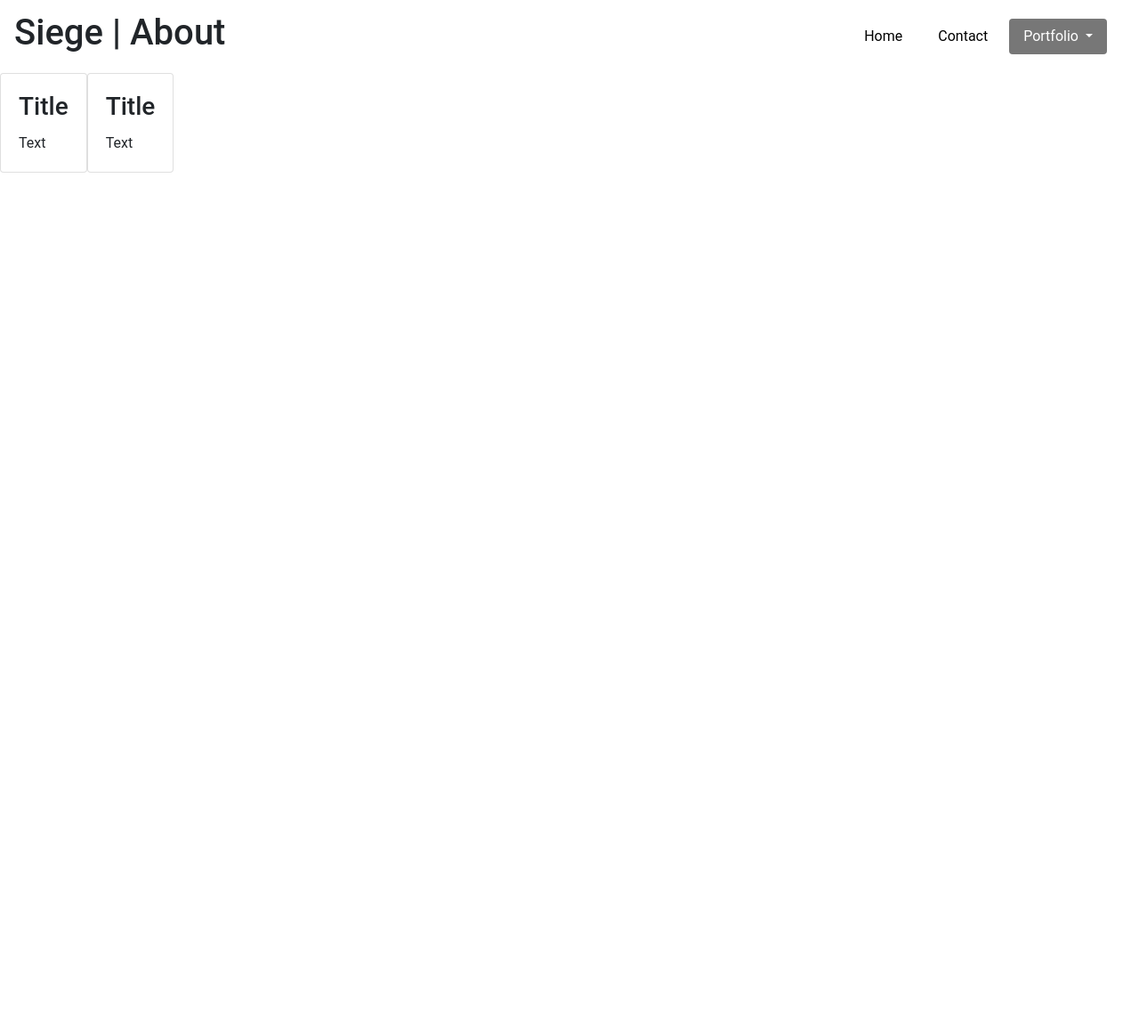
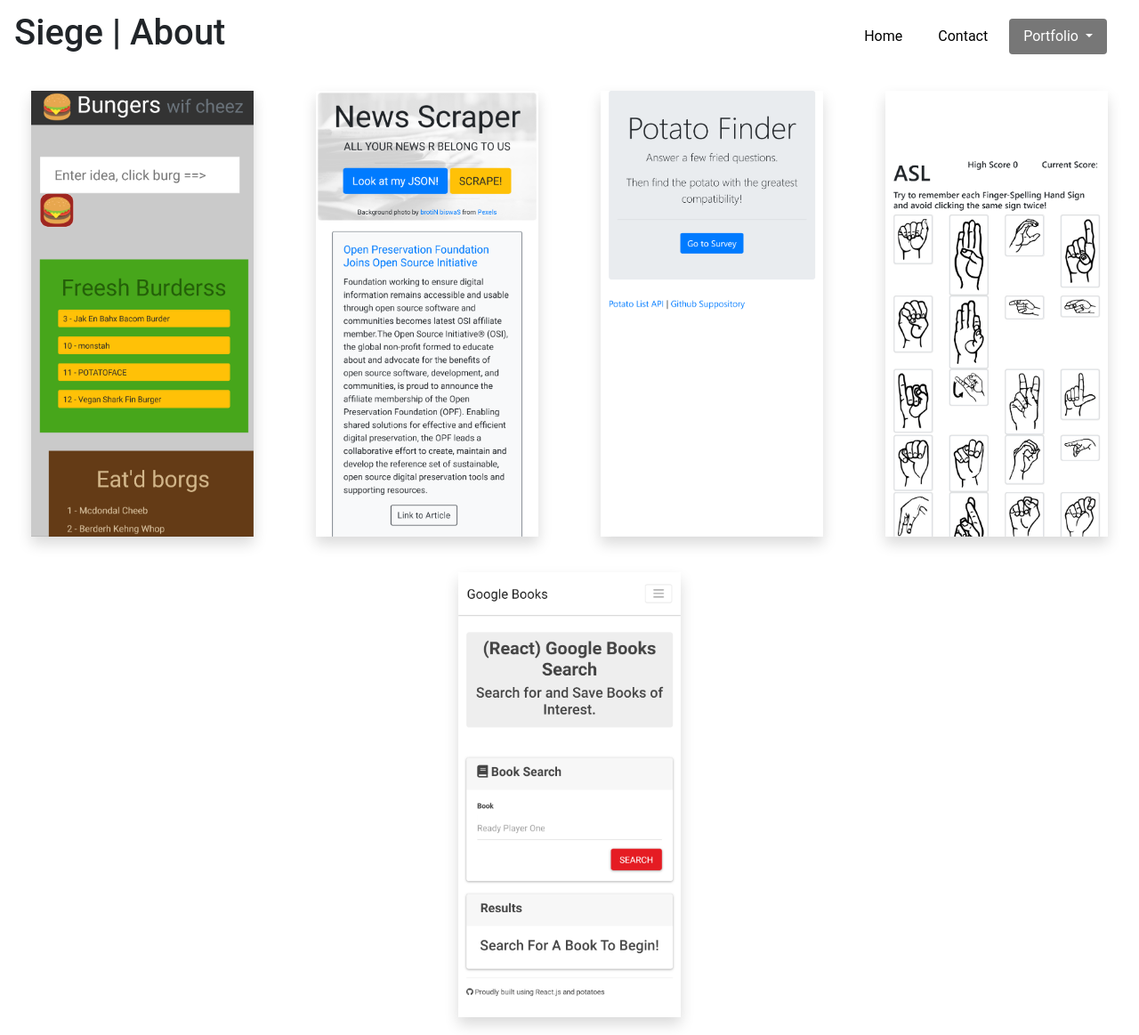
Before and after one commit to CapraRoyale/02-Bootstrap-Portfolio, a plain HTML site: page portfolio.html in a window 1280 px wide. Shown: the whole page at 89% size. Before the commit the page ends 800 px from the top, so only its background shows below. Drawn offline with nearby package versions, Linux system fonts and the light colour scheme.

Commit message:
Add project screenshots, links and drop shadows

```diff
--- a/portfolio.html
+++ b/portfolio.html
@@ -55,23 +55,56 @@
 
     <div class="container-fluid">
         <!-- Header and navigation -->
-        <div class="row">
-            <div class="col-xs-1-12">
-                <div class="card">
-                    <div class="card-body">
-                        <h3 class="card-title">Title</h3>
-                        <p class="card-text">Text</p>
+        <div class="row justify-content-center">
+            <div class="col-xl-3 col-lg-4 col-md-6 col-s-6 col-xs-12">
+                <div class="card-body ">
+                    <div class="card-img-top shadow"><a href="https://hamberder.herokuapp.com/"><img class="img-fluid "
+                                src="assets/images/screenshots/hamberder.herokuapp.com_(Pixel 2 XL).png"
+                                alt="Hamberder App"></a>
                     </div>
                 </div>
             </div>
-            <div class="col-xs-1-12">
-                <div class="card">
-                    <div class="card-body">
-                        <h3 class="card-title">Title</h3>
-                        <p class="card-text">Text</p>
+
+            <div class="col-xl-3 col-lg-4 col-md-6 col-s-6 col-xs-12">
+                <div class="card-body ">
+                    <div class="card-img-top shadow"><a href="https://newsdredger.herokuapp.com/"><img
+                                class="img-fluid "
+                                src="assets/images/screenshots/newsdredger.herokuapp.com_(Pixel 2 XL).png"
+                                alt="News Dredger App"></a>
                     </div>
                 </div>
             </div>
+
+            <div class="col-xl-3 col-lg-4 col-md-6 col-s-6 col-xs-12">
+                <div class="card-body ">
+                    <div class="card-img-top shadow"><a href="https://potatofinder.herokuapp.com/"><img
+                                class="img-fluid "
+                                src="assets/images/screenshots/potatofinder.herokuapp.com_(Pixel 2 XL).png"
+                                alt="Potato Finder"></a>
+                    </div>
+                </div>
+            </div>
+
+            <div class="col-xl-3 col-lg-4 col-md-6 col-s-6 col-xs-12">
+                <div class="card-body ">
+                    <div class="card-img-top shadow"><a href="https://react-demo-click-game.herokuapp.com/"><img
+                                class="img-fluid "
+                                src="assets/images/screenshots/react-demo-click-game.herokuapp.com_(Pixel 2 XL).png"
+                                alt="React Demo Memory Click Game"></a>
+                    </div>
+                </div>
+            </div>
+
+            <div class="col-xl-3 col-lg-4 col-md-6 col-s-6 col-xs-12">
+                <div class="card-body ">
+                    <div class="card-img-top shadow"><a href="https://react-review-google-books.herokuapp.com/"><img
+                                class="img-fluid "
+                                src="assets/images/screenshots/react-review-google-books.herokuapp.com_(Pixel 2 XL).png"
+                                alt="React Review Google Books Search App"></a>
+                    </div>
+                </div>
+            </div>
+
         </div>
     </div>
 </body>
```
Also changed, not shown: gallery.html (+16 -16 lines), assets/images/screenshots/hamberder.herokuapp.com_(Pixel 2 XL).png (added), assets/images/screenshots/newsdredger.herokuapp.com_(Pixel 2 XL).png (added), assets/images/screenshots/potatofinder.herokuapp.com_(Pixel 2 XL).png (added), assets/images/screenshots/react-demo-click-game.herokuapp.com_(Pixel 2 XL).png (added), assets/images/screenshots/react-review-google-books.herokuapp.com_(Pixel 2 XL).png (added).
